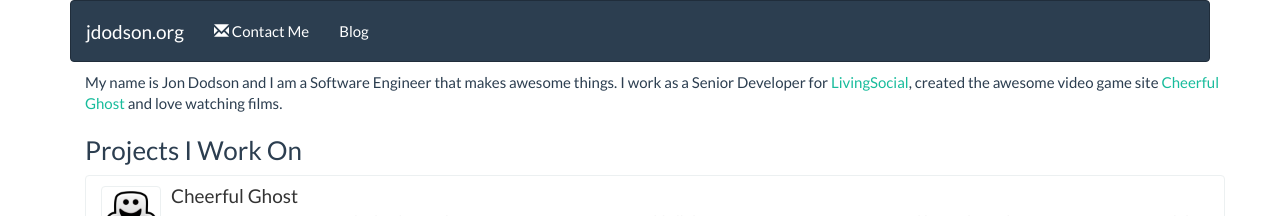
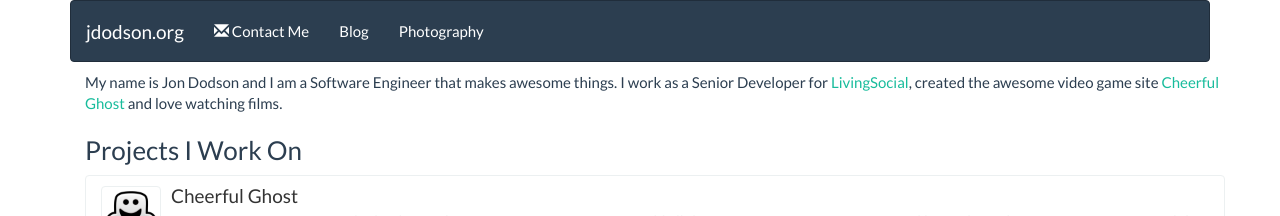
Before and after one commit to jdodson/oldjdodsonorg, a Jekyll site: the page built from index.html, in a window 1280 px wide. Shown: the top 216 px of the page. Built offline with Jekyll 4.4.1, drawn with Linux system fonts in a browser that asks for light colours; Markdown is read by kramdown in place of the engine named in the settings.

Commit message:
Adding a section to my photography on imgur

```diff
--- a/_layouts/default.html
+++ b/_layouts/default.html
@@ -27,14 +27,19 @@
           </div>
           <div class="navbar-collapse collapse">
             <ul class="nav navbar-nav">
-              <li>
+              <li title="Contact me by email.">
                 <a href="mailto:{{ site.email }}">
                   <span class="glyphicon glyphicon-envelope"></span> Contact Me
                 </a>
               </li>
-              <li>
+              <li title="Read some of my writings.">
                 <a href="https://medium.com/@jdodson" target="_blank">
                   Blog
+                </a>
+              </li>
+              <li title="View some of my photos.">
+                <a href="http://imgur.com/a/I20s7" target="_blank">
+                  Photography
                 </a>
               </li>
             </ul>
```
